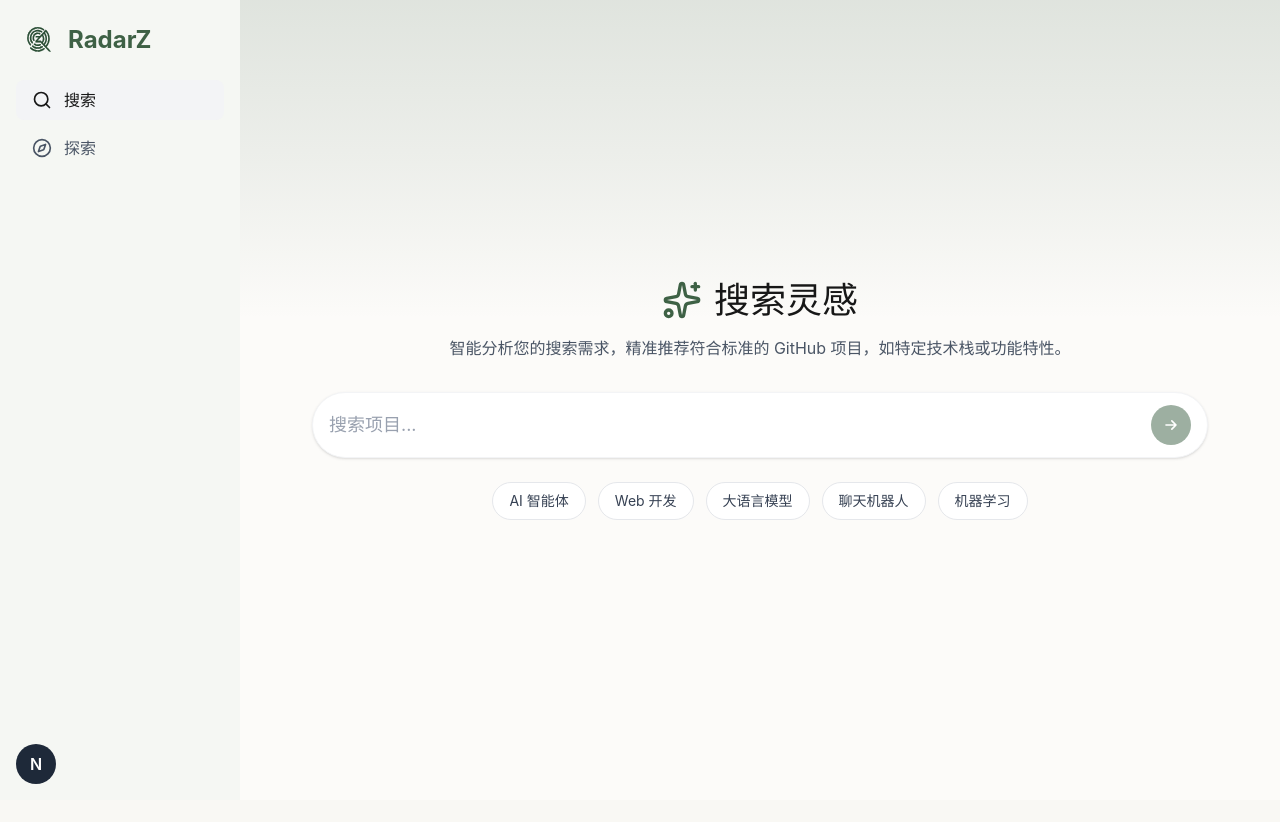
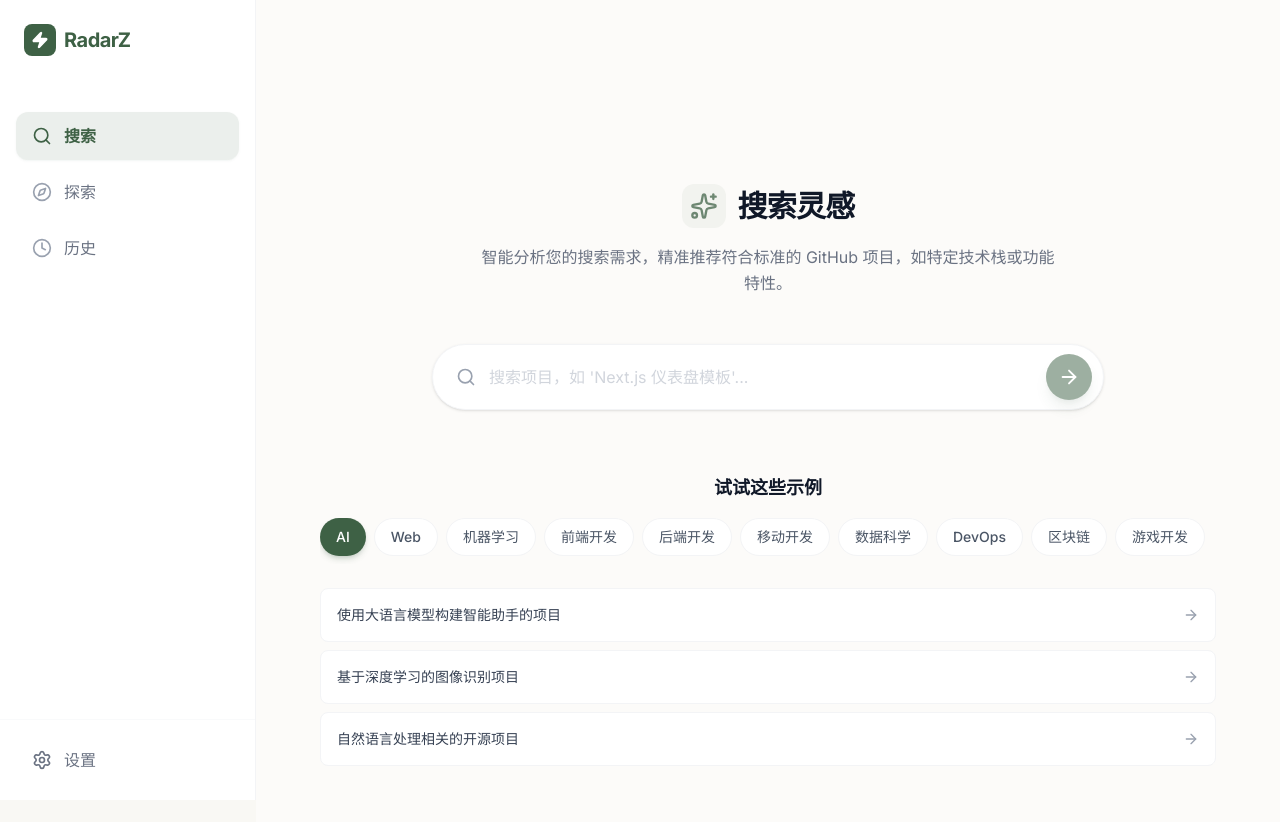
Before and after one commit to eurooooo/RadarZ, a Next.js app in the folder frontend/: page / in a window 1280 px wide. Shown: the top 822 px of the page. Before the commit the page ends 800 px from the top, so only its background shows below. Built offline with nearby package versions, Linux system fonts and the light colour scheme.

Commit message:
feat: enhance UI components and search functionality with new ExampleSearches component, improved layout, and refined styles

```diff
--- a/frontend/app/globals.css
+++ b/frontend/app/globals.css
@@ -13,8 +13,7 @@
   --color-primary-dark: #4a5a28;
   --color-sidebar: #f5f7f3;
   --color-content: #fcfbf9;
-  --font-sans: var(--font-geist-sans);
-  --font-mono: var(--font-geist-mono);
+  --font-sans: var(--font-sans), 'Inter', -apple-system, BlinkMacSystemFont, "Segoe UI", "Helvetica Neue", Helvetica, Arial, sans-serif;
 }
 
 @media (prefers-color-scheme: dark) {
@@ -27,9 +26,20 @@
 body {
   background: #f9f8f4;
   color: #171717;
-  font-family: -apple-system, BlinkMacSystemFont, "Segoe UI", "Roboto", "Oxygen",
-    "Ubuntu", "Cantarell", "Fira Sans", "Droid Sans", "Helvetica Neue",
-    sans-serif;
+  font-family: var(--font-sans);
   -webkit-font-smoothing: antialiased;
   -moz-osx-font-smoothing: grayscale;
+  font-feature-settings: "kern" 1;
+  text-rendering: optimizeLegibility;
 }
+
+/* Hide scrollbar for Chrome, Safari and Opera */
+.scrollbar-hide::-webkit-scrollbar {
+  display: none;
+}
+
+/* Hide scrollbar for IE, Edge and Firefox */
+.scrollbar-hide {
+  -ms-overflow-style: none;  /* IE and Edge */
+  scrollbar-width: none;  /* Firefox */
+}
--- a/frontend/app/layout.tsx
+++ b/frontend/app/layout.tsx
@@ -1,16 +1,13 @@
 import type { Metadata } from "next";
-import { Geist, Geist_Mono } from "next/font/google";
+import { Inter } from "next/font/google";
 import "./globals.css";
 import LeftSidebar from "@/components/LeftSidebar";
 
-const geistSans = Geist({
-  variable: "--font-geist-sans",
+const inter = Inter({
+  variable: "--font-sans",
   subsets: ["latin"],
-});
-
-const geistMono = Geist_Mono({
-  variable: "--font-geist-mono",
-  subsets: ["latin"],
+  weight: ["300", "400", "500", "600", "700"],
+  display: "swap",
 });
 
 export const metadata: Metadata = {
@@ -25,14 +22,10 @@ export default function RootLayout({
 }>) {
   return (
     <html lang="zh-CN">
-      <body
-        className={`${geistSans.variable} ${geistMono.variable} antialiased`}
-      >
+      <body className={`${inter.variable} antialiased`}>
         <div className="min-h-screen flex">
           <LeftSidebar />
-          <main className="flex-1 ml-60 min-h-screen bg-content">
-            {children}
-          </main>
+          <main className="flex-1 min-h-screen bg-content">{children}</main>
         </div>
       </body>
     </html>
--- a/frontend/app/page.tsx
+++ b/frontend/app/page.tsx
@@ -1,32 +1,84 @@
 "use client";
 
-import { useState } from "react";
+import { useState, useEffect, useRef } from "react";
 import SearchBar from "@/components/SearchBar";
-import SearchContainer from "@/components/SearchContainer";
+import SearchResults from "@/components/SearchResults";
+import WorkingFlow from "@/components/WorkingFlow";
 import { useSearch } from "@/hooks/useSearch";
+import { RefreshCw } from "lucide-react";
 
 export default function Home() {
-  const [showSearchBar, setShowSearchBar] = useState(true);
+  const [hasSearched, setHasSearched] = useState(false);
   const [searchQuery, setSearchQuery] = useState("");
   const { state, performSearch } = useSearch();
+  const resultsRef = useRef<HTMLDivElement>(null);
 
   // 处理搜索发送
   const handleSend = (query: string) => {
     const trimmedQuery = query.trim();
     if (trimmedQuery) {
       setSearchQuery(trimmedQuery);
-      setShowSearchBar(false);
+      setHasSearched(true);
       performSearch(trimmedQuery);
+
+      // 滚动到结果区域
+      setTimeout(() => {
+        resultsRef.current?.scrollIntoView({
+          behavior: "smooth",
+          block: "start",
+        });
+      }, 100);
+    }
+  };
+
+  // 重新搜索
+  const handleRefresh = () => {
+    if (searchQuery) {
+      performSearch(searchQuery);
     }
   };
 
   return (
-    <>
-      {showSearchBar ? (
+    <div className="flex flex-col items-center justify-start min-h-screen p-8 max-w-6xl mx-auto w-full">
+      <div
+        className={`w-full flex flex-col items-center transition-all duration-700 ${
+          hasSearched ? "mt-4" : "mt-[15vh]"
+        }`}
+      >
         <SearchBar onSend={handleSend} />
-      ) : (
-        <SearchContainer query={searchQuery} state={state} />
+      </div>
+
+      {hasSearched && (
+        <div
+          ref={resultsRef}
+          className="w-full mt-12 animate-in fade-in slide-in-from-bottom-8 duration-700"
+        >
+          {/* Header with WorkingFlow */}
+          <div className="mb-8 border-b border-gray-100 pb-4">
+            <div className="flex items-center justify-between mb-4">
+              <h3 className="text-xl font-bold text-gray-900">推荐项目</h3>
+              <button
+                onClick={handleRefresh}
+                disabled={state.isSearching}
+                className="flex items-center gap-2 text-xs font-medium text-gray-500 hover:text-primary transition-colors disabled:opacity-50 disabled:cursor-not-allowed"
+              >
+                <RefreshCw
+                  size={14}
+                  className={state.isSearching ? "animate-spin" : ""}
+                />
+                重新推荐
+              </button>
+            </div>
+            {/* Compact WorkingFlow */}
+            <div className="bg-gray-50 rounded-lg p-3 border border-gray-100">
+              <WorkingFlow state={state} />
+            </div>
+          </div>
+
+          {/* Search Results */}
+          <SearchResults state={state} />
+        </div>
       )}
-    </>
+    </div>
   );
 }
--- a/frontend/app/project/[...slug]/page.tsx
+++ b/frontend/app/project/[...slug]/page.tsx
@@ -1,5 +1,4 @@
 import ProjectViewer from "@/components/ProjectViewer";
-import AIAssistant from "@/components/AIAssistant";
 
 interface PageProps {
   params: Promise<{
@@ -14,7 +13,6 @@ export default async function ProjectDetailPage({ params }: PageProps) {
   return (
     <>
       <ProjectViewer slug={slug} />
-      <AIAssistant />
     </>
   );
 }
--- /dev/null
+++ b/frontend/components/ExampleSearches.tsx
@@ -0,0 +1,129 @@
+"use client";
+
+import { useState } from "react";
+import { ArrowRight } from "lucide-react";
+
+interface ExampleSearchesProps {
+  onSearch: (query: string) => void;
+}
+
+const domains = [
+  "AI",
+  "Web",
+  "机器学习",
+  "前端开发",
+  "后端开发",
+  "移动开发",
+  "数据科学",
+  "DevOps",
+  "区块链",
+  "游戏开发",
+];
+
+const exampleQueries: Record<string, string[]> = {
+  AI: [
+    "使用大语言模型构建智能助手的项目",
+    "基于深度学习的图像识别项目",
+    "自然语言处理相关的开源项目",
+  ],
+  Web: [
+    "使用 Next.js 构建的全栈应用项目",
+    "React 组件库和 UI 框架",
+    "现代化的 Web 开发工具和框架",
+  ],
+  机器学习: [
+    "使用 PyTorch 实现的机器学习项目",
+    "TensorFlow 深度学习模型和示例",
+    "机器学习算法实现和教程项目",
+  ],
+  前端开发: [
+    "Vue.js 3 组件库和模板",
+    "TypeScript 前端项目最佳实践",
+    "响应式设计的 UI 组件库",
+  ],
+  后端开发: [
+    "使用 FastAPI 构建的 RESTful API 项目",
+    "Node.js 微服务架构示例",
+    "数据库设计和 ORM 使用示例",
+  ],
+  移动开发: [
+    "React Native 跨平台应用项目",
+    "Flutter UI 组件和模板",
+    "移动端性能优化实践项目",
+  ],
+  数据科学: [
+    "数据可视化和分析工具",
+    "Jupyter Notebook 数据分析项目",
+    "数据挖掘和统计学习项目",
+  ],
+  DevOps: [
+    "Docker 容器化部署配置",
+    "CI/CD 流水线自动化工具",
+    "Kubernetes 编排和监控项目",
+  ],
+  区块链: [
+    "智能合约开发框架",
+    "DeFi 协议和 DApp 项目",
+    "区块链数据分析和工具",
+  ],
+  游戏开发: [
+    "Unity 游戏开发示例",
+    "游戏引擎和工具库",
+    "游戏 AI 和物理引擎项目",
+  ],
+};
+
+export default function ExampleSearches({ onSearch }: ExampleSearchesProps) {
+  const [selectedDomain, setSelectedDomain] = useState("AI");
+
+  const handleExampleClick = (query: string) => {
+    onSearch(query);
+  };
+
+  return (
+    <div className="w-full max-w-4xl mx-auto">
+      {/* Title */}
+      <h3 className="text-lg font-semibold text-gray-900 mb-4 text-center">
+        试试这些示例
+      </h3>
+
+      {/* Domain Categories - Horizontal Scrollable */}
+      <div className="mb-6 overflow-x-auto scrollbar-hide">
+        <div className="flex gap-2 pb-2 min-w-max">
+          {domains.map((domain) => (
+            <button
+              key={domain}
+              onClick={() => setSelectedDomain(domain)}
+              className={`px-4 py-2 rounded-full text-sm font-medium whitespace-nowrap transition-all duration-200 ${
+                selectedDomain === domain
+                  ? "bg-primary text-white shadow-md shadow-primary/20"
+                  : "bg-white text-gray-600 border border-gray-100 hover:bg-gray-50 hover:border-gray-200"
+              }`}
+            >
+              {domain}
+            </button>
+          ))}
+        </div>
+      </div>
+
+      {/* Example Queries */}
+      <div className="space-y-2">
+        {exampleQueries[selectedDomain]?.map((query, index) => (
+          <button
+            key={index}
+            onClick={() => handleExampleClick(query)}
+            className="w-full flex items-center justify-between p-4 bg-white border border-gray-100 rounded-lg text-left hover:border-primary/30 hover:shadow-md hover:shadow-primary/5 transition-all duration-200 group"
+          >
+            <span className="text-sm text-gray-700 group-hover:text-primary transition-colors">
+              {query}
+            </span>
+            <ArrowRight
+              size={16}
+              className="text-gray-400 group-hover:text-primary group-hover:translate-x-1 transition-all flex-shrink-0 ml-2"
+            />
+          </button>
+        ))}
+      </div>
+    </div>
+  );
+}
--- a/frontend/components/ExploreProjects.tsx
+++ b/frontend/components/ExploreProjects.tsx
@@ -32,7 +32,7 @@ async function ProjectsList() {
   const projects = await fetchProjects();
 
   if (projects.length === 0) {
-    return <p className="text-sm text-gray-500">未找到项目。</p>;
+    return <p className="text-xs text-gray-500">未找到项目。</p>;
   }
 
   return (
@@ -47,7 +47,7 @@ async function ProjectsList() {
 export default function ExploreProjects() {
   return (
     <div>
-      <h1 className="text-2xl font-bold text-primary mb-6">探索项目</h1>
+      <h1 className="text-xl font-bold text-primary mb-6">探索项目</h1>
 
       <Suspense
         fallback={
--- a/frontend/components/LeftSidebar.tsx
+++ b/frontend/components/LeftSidebar.tsx
@@ -2,61 +2,73 @@
 
 import Link from "next/link";
 import { usePathname } from "next/navigation";
-import { Compass, Search } from "lucide-react";
+import { Compass, Search, Clock, Settings, Zap } from "lucide-react";
 
 export default function LeftSidebar() {
   const pathname = usePathname();
 
+  const menuItems = [
+    { id: "/", icon: Search, label: "搜索" },
+    { id: "/explore", icon: Compass, label: "探索" },
+    { id: "/history", icon: Clock, label: "历史" },
+  ];
+
   return (
-    <aside className="fixed left-0 top-0 h-screen w-60 bg-sidebar flex flex-col">
+    <aside className="w-64 border-r border-gray-100 h-screen flex flex-col bg-white sticky top-0 overflow-y-auto shrink-0">
       {/* Logo */}
-      <div className="p-6">
+      <div className="p-6 mb-8 flex items-center gap-2">
+        <div className="w-8 h-8 bg-primary rounded-lg flex items-center justify-center text-white">
+          <Zap size={18} fill="currentColor" />
+        </div>
         <Link
           href="/"
-          className="flex items-center gap-3 text-2xl font-bold text-primary"
+          className="text-xl font-bold text-primary tracking-tight"
         >
-          <img src="/logo.svg" alt="RadarZ Logo" className="w-8 h-8 shrink-0" />
-          <span>RadarZ</span>
+          RadarZ
         </Link>
       </div>
 
       {/* Navigation Menu */}
-      <nav className="flex-1 px-4">
-        <ul className="space-y-2">
-          <li>
+      <nav className="flex-1 px-4 space-y-2">
+        {menuItems.map((item) => {
+          const isActive = pathname === item.id;
+          return (
             <Link
-              href="/"
-              className={`flex items-center gap-3 px-4 py-2 rounded-lg font-medium transition-colors ${
-                pathname === "/"
-                  ? "bg-gray-100 text-foreground"
-                  : "text-gray-600 hover:text-foreground"
+              key={item.id}
+              href={item.id}
+              className={`w-full flex items-center gap-3 px-4 py-3 rounded-xl transition-all duration-200 group ${
+                isActive
+                  ? "bg-primary/10 text-primary font-semibold shadow-sm shadow-primary/5"
+                  : "text-gray-500 hover:bg-gray-50 hover:text-gray-900"
               }`}
             >
-              <Search className="w-5 h-5" />
-              <span>搜索</span>
+              <item.icon
+                size={20}
+                className={
+                  isActive
+                    ? "text-primary"
+                    : "text-gray-400 group-hover:text-gray-600"
+                }
+              />
+              <span>{item.label}</span>
             </Link>
-          </li>
-          <li>
-            <Link
-              href="/explore"
-              className={`flex items-center gap-3 px-4 py-2 rounded-lg font-medium transition-colors ${
-                pathname === "/explore"
-                  ? "bg-gray-100 text-foreground"
-                  : "text-gray-600 hover:text-foreground"
-              }`}
-            >
-              <Compass className="w-5 h-5" />
-              <span>探索</span>
-            </Link>
-          </li>
-        </ul>
+          );
+        })}
       </nav>
 
-      {/* User Profile */}
-      <div className="p-4">
-        <div className="w-10 h-10 rounded-full bg-gray-800 flex items-center justify-center">
-          <span className="text-white font-semibold">N</span>
-        </div>
+      {/* Settings */}
+      <div className="p-4 mt-auto border-t border-gray-50">
+        <Link
+          href="/settings"
+          className={`w-full flex items-center gap-3 px-4 py-3 rounded-xl transition-all ${
+            pathname === "/settings"
+              ? "bg-gray-100 text-gray-900 font-semibold"
+              : "text-gray-500 hover:bg-gray-50"
+          }`}
+        >
+          <Settings size={20} />
+          <span>设置</span>
+        </Link>
       </div>
     </aside>
   );
--- a/frontend/components/SearchBar.tsx
+++ b/frontend/components/SearchBar.tsx
@@ -1,7 +1,8 @@
 "use client";
 
 import { useState } from "react";
-import { Sparkles } from "lucide-react";
+import { Sparkles, Search as SearchIcon, ArrowRight } from "lucide-react";
+import ExampleSearches from "./ExampleSearches";
 
 interface SearchBarProps {
   onSend: (query: string) => void;
@@ -16,84 +17,60 @@ export default function SearchBar({ onSend }: SearchBarProps) {
     }
   };
 
-  const promptSuggestions = [
-    { label: "AI 智能体" },
-    { label: "Web 开发" },
-    { label: "大语言模型" },
-    { label: "聊天机器人" },
-    { label: "机器学习" },
-  ];
+  const handleExampleSearch = (query: string) => {
+    setInputValue(query);
+    onSend(query);
+  };
 
   return (
-    <div className="flex flex-col items-center justify-center w-full h-full min-h-screen px-6 py-8 relative">
-      {/* Gradient Background */}
-      <div className="absolute top-0 left-0 right-0 h-80 bg-gradient-to-b from-primary/15 via-primary/8 to-transparent pointer-events-none" />
-
-      {/* Content */}
-      <div className="relative z-10 w-full max-w-4xl">
-        {/* Greeting */}
-        <div className="mb-8 text-center">
-          <div className="mb-4 flex items-center justify-center gap-3">
-            <Sparkles className="w-10 h-10 text-primary" />
-            <h1 className="text-4xl font-serif text-foreground">搜索灵感</h1>
+    <div className="flex flex-col items-center justify-start w-full p-8 max-w-6xl mx-auto">
+      <div className="w-full flex flex-col items-center">
+        {/* Title Section */}
+        <div className="flex items-center gap-3 mb-4">
+          <div className="p-2 bg-primary/5 rounded-xl text-primary">
+            <Sparkles size={28} className="animate-pulse" />
           </div>
-          <p className="text-base text-gray-600 max-w-2xl mx-auto">
-            智能分析您的搜索需求，精准推荐符合标准的 GitHub
-            项目，如特定技术栈或功能特性。
-          </p>
+          <h2 className="text-3xl font-bold text-gray-900 tracking-tight">
+            搜索灵感
+          </h2>
         </div>
 
-        {/* Main Search Container */}
-        <div className="w-full">
-          <div className="bg-white rounded-full shadow-sm border border-gray-100 px-4 py-3 mb-6 flex items-center gap-3">
-            {/* Input Area */}
-            <input
-              type="text"
-              value={inputValue}
-              onChange={(e) => setInputValue(e.target.value)}
-              onKeyDown={(e) => {
-                if (e.key === "Enter" && !e.shiftKey) {
-                  e.preventDefault();
-                  handleSend();
-                }
-              }}
-              placeholder="搜索项目..."
-              className="flex-1 text-lg text-foreground placeholder:text-gray-400 bg-transparent border-none outline-none focus:outline-none"
-            />
+        {/* Description */}
+        <p className="text-gray-500 text-base text-center max-w-xl mb-12 leading-relaxed">
+          智能分析您的搜索需求，精准推荐符合标准的 GitHub
+          项目，如特定技术栈或功能特性。
+        </p>
 
-            {/* Send Button */}
-            <button
-              onClick={handleSend}
-              disabled={!inputValue.trim()}
-              className="w-10 h-10 rounded-full bg-primary flex items-center justify-center hover:bg-primary-dark transition-colors disabled:opacity-50 disabled:cursor-not-allowed shrink-0"
-            >
-              <svg
-                className="w-5 h-5 text-white"
-                fill="none"
-                stroke="currentColor"
-                viewBox="0 0 24 24"
-              >
-                <path
-                  strokeLinecap="round"
-                  strokeLinejoin="round"
-                  strokeWidth={2}
-                  d="M13 7l5 5m0 0l-5 5m5-5H6"
-                />
-              </svg>
-            </button>
+        {/* Search Form */}
+        <form
+          onSubmit={(e) => {
+            e.preventDefault();
+            handleSend();
+          }}
+          className="w-full max-w-2xl relative mb-8 group"
+        >
+          <div className="absolute left-6 top-1/2 -translate-y-1/2 text-gray-400 group-focus-within:text-primary transition-colors">
+            <SearchIcon size={20} />
           </div>
+          <input
+            type="text"
+            value={inputValue}
+            onChange={(e) => setInputValue(e.target.value)}
+            placeholder="搜索项目，如 'Next.js 仪表盘模板'..."
+            className="w-full pl-14 pr-16 py-5 bg-white border border-gray-100 rounded-full text-base shadow-sm focus:outline-none focus:ring-4 focus:ring-primary/10 focus:border-primary/30 transition-all placeholder:text-gray-300"
+          />
+          <button
+            type="submit"
+            disabled={!inputValue.trim()}
+            className="absolute right-3 top-1/2 -translate-y-1/2 p-3 bg-primary text-white rounded-full hover:bg-primary-dark hover:scale-105 active:scale-95 transition-all disabled:opacity-50 disabled:cursor-not-allowed shadow-lg shadow-primary/20"
+          >
+            <ArrowRight size={22} />
+          </button>
+        </form>
 
-          {/* Prompt Suggestions */}
-          <div className="flex items-center justify-center gap-3 flex-wrap">
-            {promptSuggestions.map((prompt, index) => (
-              <button
-                key={index}
-                className="px-4 py-2 rounded-full bg-white border border-gray-200 text-sm text-gray-700 hover:bg-gray-50 transition-colors flex items-center gap-2"
-              >
-                <span>{prompt.label}</span>
-              </button>
-            ))}
-          </div>
+        {/* Example Searches */}
+        <div className="w-full mt-8">
+          <ExampleSearches onSearch={handleExampleSearch} />
         </div>
       </div>
     </div>
--- a/frontend/components/SearchContainer.tsx
+++ b/frontend/components/SearchContainer.tsx
@@ -39,7 +39,7 @@ export default function SearchContainer({
 
       {/* Right Sidebar - Working Flow */}
       <div className="w-80 bg-white border-l border-gray-200 p-6 overflow-y-auto">
-        <h2 className="text-lg font-semibold mb-4">工作流程</h2>
+        <h2 className="text-base font-semibold mb-4">工作流程</h2>
         <WorkingFlow state={state} />
       </div>
     </div>
```
Also changed, not shown: frontend/components/ProjectCard.tsx (+8 -9 lines), frontend/components/SearchResults.tsx (+28 -25 lines), frontend/components/WorkingFlow.tsx (+50 -56 lines).
